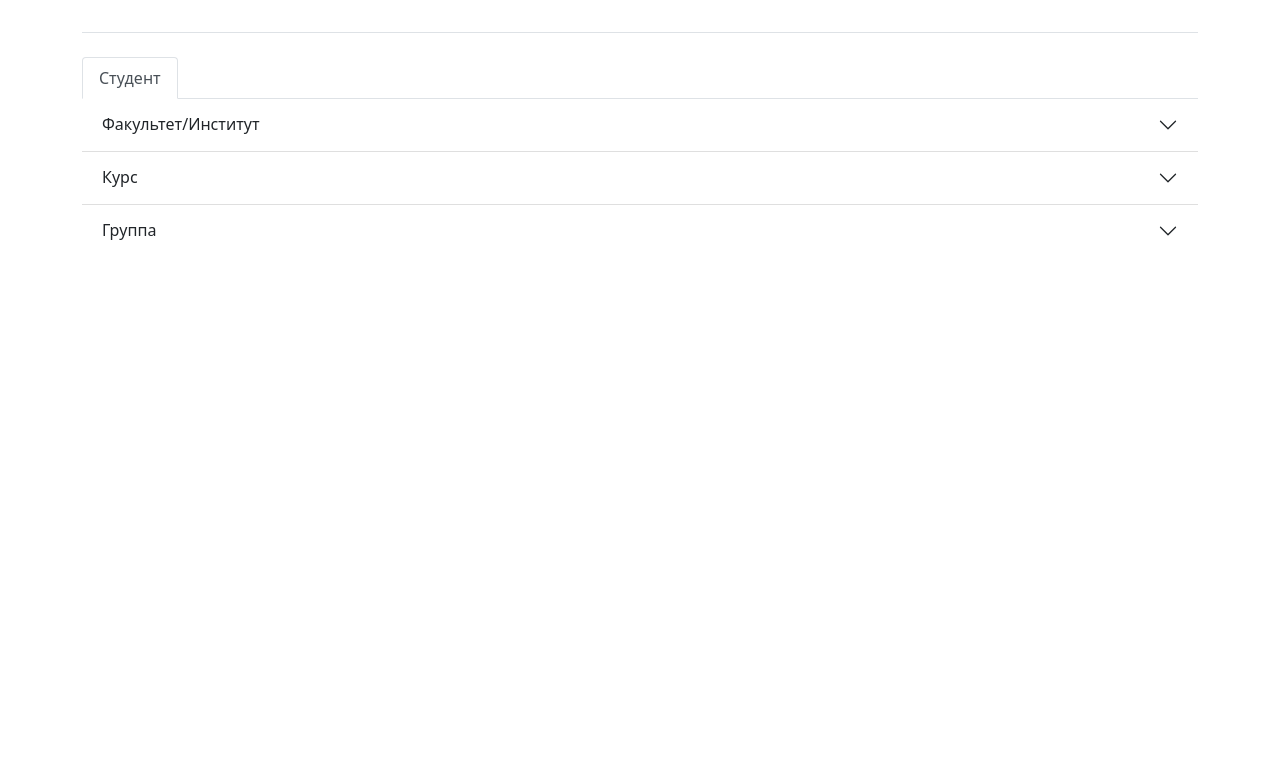
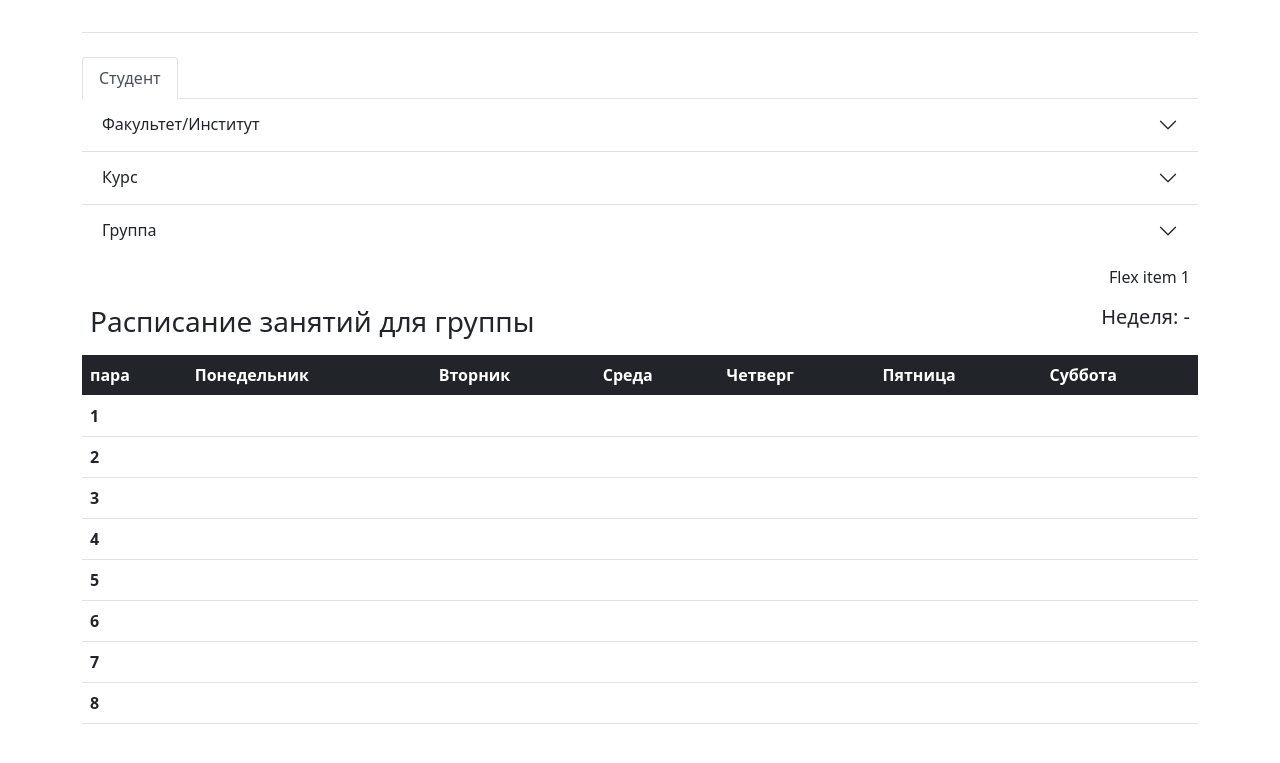
Before and after one commit to antoshayastreb/OrelUniverScheduleScrapperFlask, a Flask app: template app/templates/base.html in a window 1280 px wide. Shown: the top 763 px of the page. Run offline with Flask 2, Linux system fonts and the light colour scheme; the template is opened without the code that fills it, so the values that code supplies are empty; some libraries are stand-ins or nearby versions.

Commit message:
table init

```diff
--- a/app/templates/base.html
+++ b/app/templates/base.html
@@ -72,6 +72,102 @@
               </div>
             </div>
           </div>
+          <div id="table-content" class="table-responsive">
+                  <div class="d-flex flex-row-reverse bd-highlight">
+                      <div class="ms-auto p-2 bd-highlight">Flex item 1</div>
+                  </div>
+                  <div class="d-flex justify-content-between">
+                      <div class="p-2 bd-highlight"><h3>Расписание занятий для группы</h3></div>
+                      <div class="ms-auto p-2 bd-highlight"><h5>Неделя: - </h5></div>
+                  </div>
+                <table class="table">
+                  <thead>
+                    <tr class="table-dark">
+                      <th scope="col">пара</th>
+                      <th scope="col">Понедельник</th>
+                      <th scope="col">Вторник</th>
+                      <th scope="col">Среда</th>
+                      <th scope="col">Четверг</th>
+                      <th scope="col">Пятница</th>
+                      <th scope="col">Суббота</th>
+                    </tr>
+                  </thead>
+                  <tbody>
+                    <tr>
+                      <th scope="row">1</th>
+                      <td></td>
+                      <td></td>
+                      <td></td>
+                      <td></td>
+                      <td></td>
+                      <td></td>
+                    </tr>
+                    <tr>
+                      <th scope="row">2</th>
+                      <td></td>
+                      <td></td>
+                      <td></td>
+                      <td></td>
+                      <td></td>
+                      <td></td>
+                    </tr>
+                    <tr>
+                      <th scope="row">3</th>
+                      <td></td>
+                      <td></td>
+                      <td></td>
+                      <td></td>
+                      <td></td>
+                      <td></td>
+                    </tr>
+                    <tr>
+                      <th scope="row">4</th>
+                      <td></td>
+                      <td></td>
+                      <td></td>
+                      <td></td>
+                      <td></td>
+                      <td></td>
+                    </tr>
+                    <tr>
+                      <th scope="row">5</th>
+                      <td></td>
+                      <td></td>
+                      <td></td>
+                      <td></td>
+                      <td></td>
+                      <td></td>
+                    </tr>
+                    <tr>
+                      <th scope="row">6</th>
+                      <td></td>
+                      <td></td>
+                      <td></td>
+                      <td></td>
+                      <td></td>
+                      <td></td>
+                    </tr>
+                    <tr>
+                      <th scope="row">7</th>
+                      <td></td>
+                      <td></td>
+                      <td></td>
+                      <td></td>
+                      <td></td>
+                      <td></td>
+                    </tr>
+                    <tr>
+                      <th scope="row">8</th>
+                      <td></td>
+                      <td></td>
+                      <td></td>
+                      <td></td>
+                      <td></td>
+                      <td></td>
+                    </tr>
+                  </tbody>
+                </table>
+          </div>
       </main>
 
     </div>
```
Also changed, not shown: app/templates/table.html (added, +31 -0 lines).
